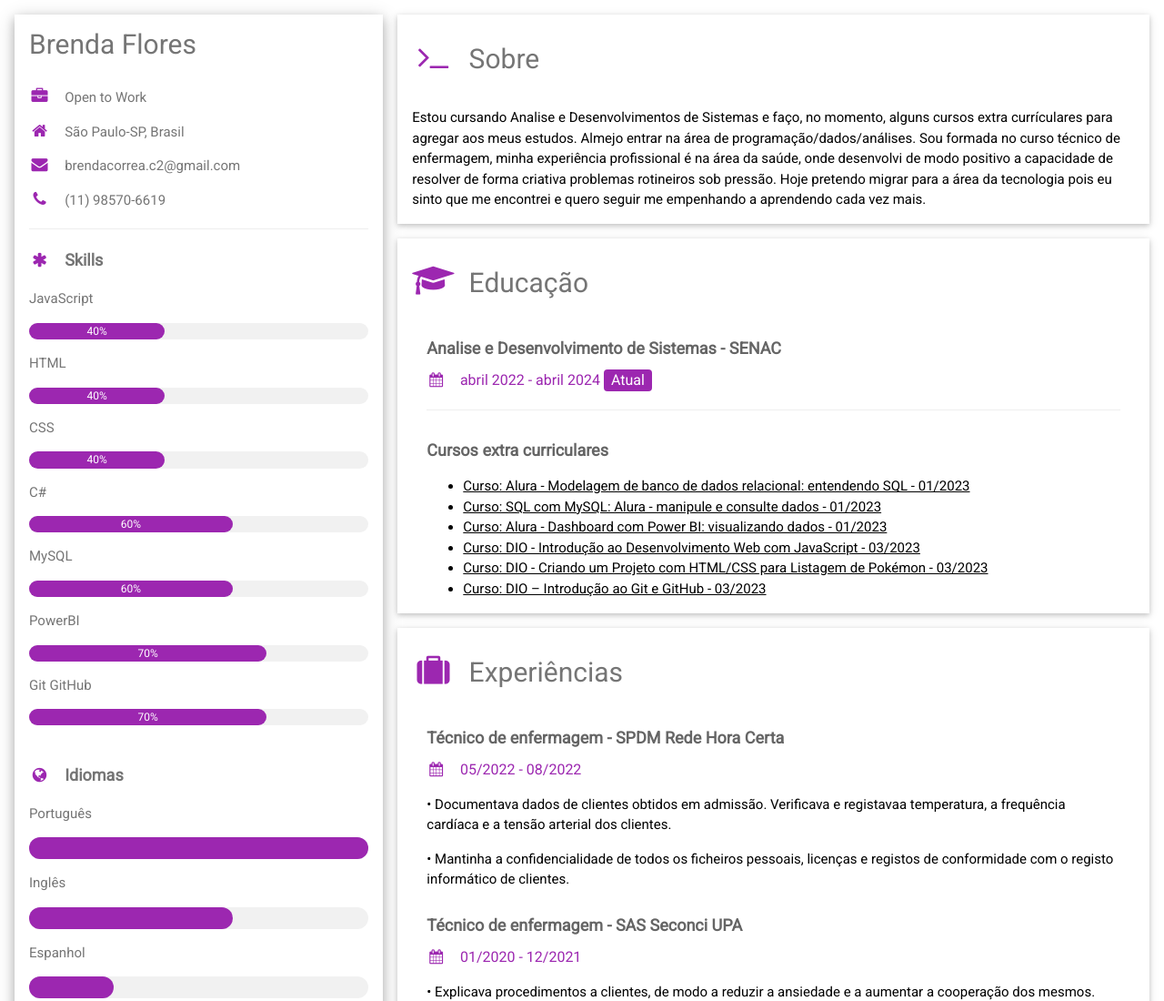
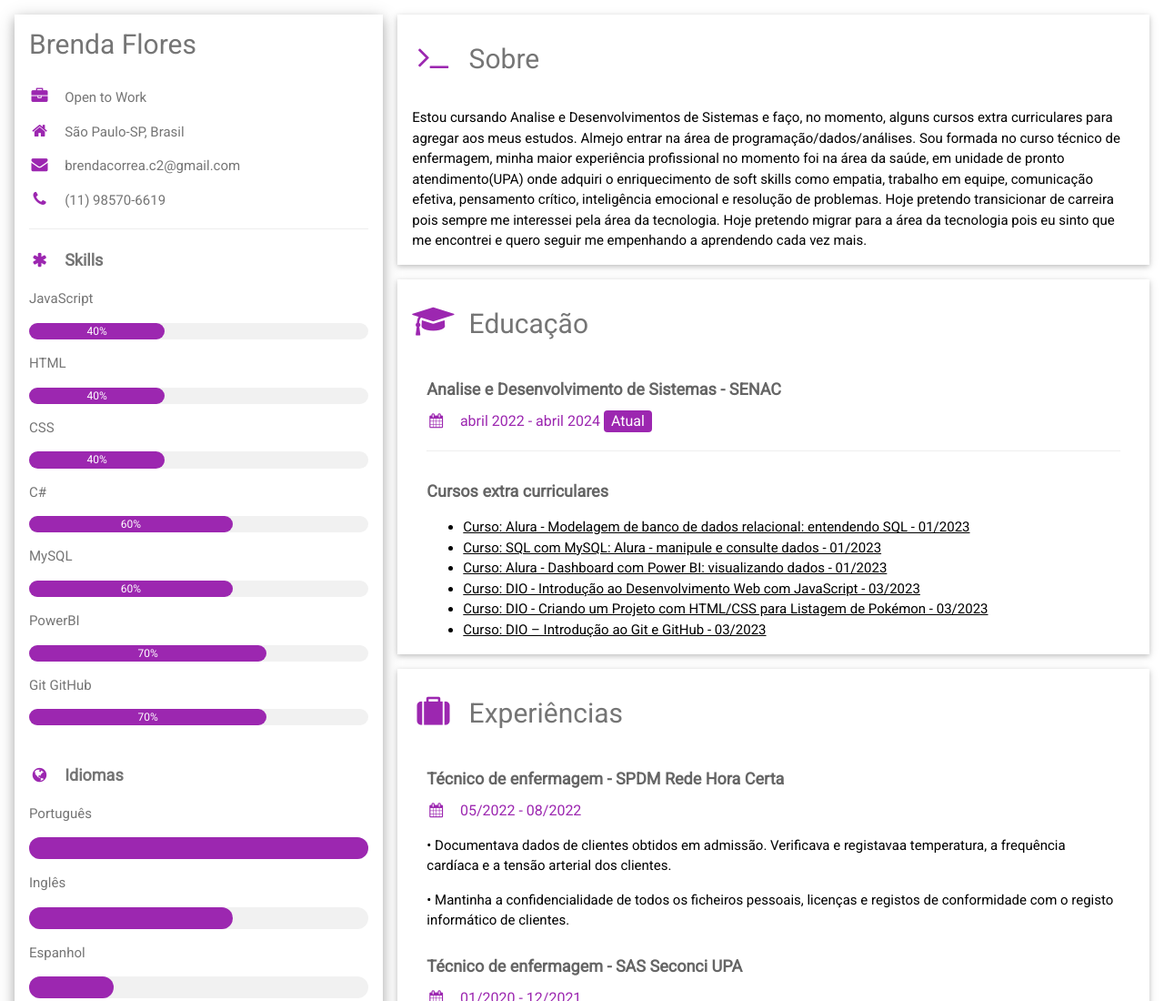
Before and after one commit to abrendacorrea/HTMLcv, a plain HTML site: page index.html in a window 1280 px wide. Shown: the top 1100 px of the page at 91% size. Drawn offline with nearby package versions, Linux system fonts and the light colour scheme.

Commit message:
commit
atualização

```diff
--- a/index.html
+++ b/index.html
@@ -104,7 +104,7 @@
 
           <div class="w3-container w3-card w3-white w3-margin-bottom">
             <h2 class="w3-text-grey w3-padding-16"><i class="fa fa-terminal fa-fw w3-margin-right w3-xxlarge w3-text-purple"></i>Sobre</h2>
-            <p>Estou cursando Analise e Desenvolvimentos de Sistemas e faço, no momento, alguns cursos extra currículares para agregar aos meus estudos. Almejo entrar na área de programação/dados/análises. Sou formada no curso técnico de enfermagem, minha experiência profissional é na área da saúde, onde desenvolvi de modo positivo a capacidade de resolver de forma criativa problemas rotineiros sob pressão. Hoje pretendo migrar para a área da tecnologia pois eu sinto que me encontrei e quero seguir me empenhando a aprendendo cada vez mais.</p>
+            <p>Estou cursando Analise e Desenvolvimentos de Sistemas e faço, no momento, alguns cursos extra curriculares para agregar aos meus estudos. Almejo entrar na área de programação/dados/análises. Sou formada no curso técnico de enfermagem, minha maior experiência profissional no momento foi na área da saúde, em unidade de pronto atendimento(UPA) onde adquiri o enriquecimento de soft skills como empatia, trabalho em equipe, comunicação efetiva, pensamento crítico, inteligência emocional e resolução de problemas. Hoje pretendo transicionar de carreira pois sempre me interessei pela área da tecnologia. Hoje pretendo migrar para a área da tecnologia pois eu sinto que me encontrei e quero seguir me empenhando a aprendendo cada vez mais.</p>
           </div>
 
 
```
